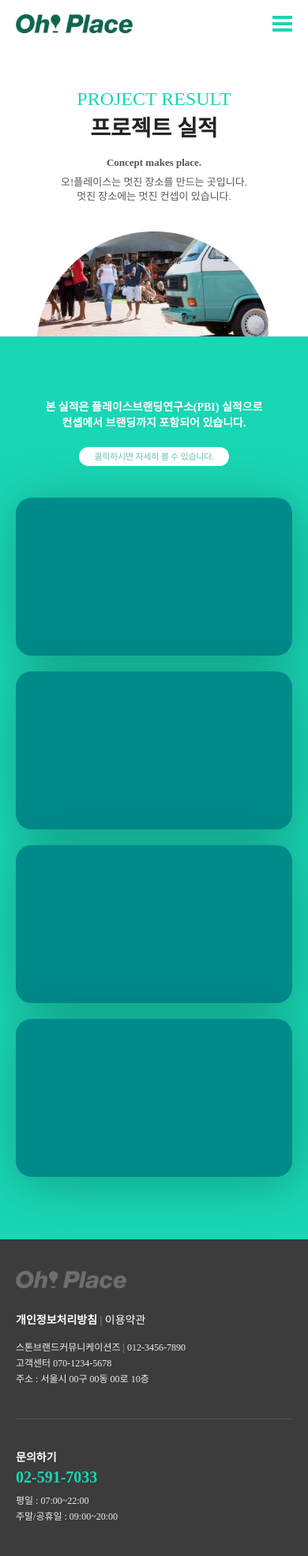
After one commit to ojh0906/Oplace, a PHP site: page /page/result.php in a window 390 px wide. The commit adds this page. Shown: the whole page at 79% size. Run offline with PHP 8.4, Linux system fonts and the light colour scheme; data that the repository does not hold is empty; some libraries are stand-ins or nearby versions; some web fonts are replaced.

Commit message:
update 프로젝트 실적 페이지

```diff
--- a/css/common.css
+++ b/css/common.css
@@ -27,9 +27,47 @@ footer,
   display: none;
 }
 
+.main-title {
+  font-family: "Cocogoose";
+  font-weight: 400;
+  font-size: 48px;
+  line-height: 80px;
+  color: #19d6b4;
+}
+
+.sub-title {
+  font-family: "Pretendard";
+  font-style: normal;
+  font-weight: 800;
+  font-size: 64px;
+  line-height: 80px;
+  color: #222;
+}
+
+@media (max-width: 1280px) {
+  .main-title {
+    font-size: 43px;
+    line-height: 53px;
+  }
+  .sub-title {
+    margin-top: 10px;
+    font-size: 60px;
+    line-height: 68px;
+  }
+}
+
 @media (max-width: 1024px) {
   .mo-br1024 {
     display: block;
+  }
+
+  .main-title {
+    font-size: 40px;
+    line-height: 45px;
+  }
+  .sub-title {
+    font-size: 50px;
+    line-height: 65px;
   }
 }
 
@@ -44,10 +82,29 @@ footer,
   .mo-br768 {
     display: block;
   }
+
+  .main-title {
+    font-size: 30px;
+    line-height: 40px;
+  }
+  .sub-title {
+    margin-top: 5px;
+    font-size: 34px;
+    line-height: 50px;
+  }
 }
 
 @media (max-width: 480px) {
   .mo-br480 {
     display: block;
   }
+
+  .main-title {
+    font-size: 24px;
+    line-height: 30px;
+  }
+  .sub-title {
+    font-size: 28px;
+    line-height: 35px;
+  }
 }
--- /dev/null
+++ b/css/result.css
@@ -0,0 +1,222 @@
+p {
+  margin-top: 0;
+  margin-bottom: 0;
+}
+
+#result-page .banner {
+  display: flex;
+  flex-wrap: wrap;
+  justify-content: center;
+}
+#result-page .banner .text-box {
+  display: flex;
+  justify-content: space-between;
+  align-items: flex-start;
+  padding: 80px 0 30px 0;
+  width: 100%;
+}
+#result-page .banner .round {
+  max-width: 800px;
+  margin: 0 auto;
+  width: 70%;
+}
+
+#result-page .banner .text-wrap {
+  font-family: "Pretendard";
+  font-weight: 800;
+  font-size: 24px;
+  line-height: 24px;
+  color: #555555;
+  margin-top: 12px;
+}
+#result-page .banner .text-wrap .sub {
+  font-weight: 500;
+  line-height: 34px;
+  margin-top: 1rem;
+}
+
+#result-page .result-box {
+  background-color: #19d6b4;
+  padding: 100px 0;
+}
+#result-page .result-box .text {
+  font-family: "Pretendard";
+  font-weight: 800;
+  font-size: 24px;
+  line-height: 34px;
+  text-align: center;
+  color: #ffffff;
+}
+
+#result-page .result-box .sub-text {
+  font-family: "Pretendard";
+  font-style: normal;
+  font-weight: 500;
+  font-size: 16px;
+  line-height: 19px;
+  letter-spacing: -0.02em;
+  text-align: center;
+  margin: 30px auto 0 auto;
+  color: #69c6b5;
+  display: flex;
+  justify-content: center;
+  align-items: flex-start;
+  padding: 8px 16px;
+  gap: 10px;
+
+  width: 240px;
+  height: 35px;
+
+  background: #ffffff;
+  border-radius: 40px;
+
+  /* Inside auto layout */
+}
+
+#result-page .result-box .result-wrap {
+  display: flex;
+  flex-wrap: wrap;
+  justify-content: space-between;
+  gap: 80px;
+  margin-top: 48px;
+}
+#result-page .result-box .result {
+  filter: drop-shadow(4px 8px 32px rgba(0, 0, 0, 0.25));
+  border-radius: 20px;
+  width: calc(50% - 40px);
+  height: 340px;
+  background-color: darkcyan;
+}
+#result-page .result-box .result img {
+  object-fit: cover;
+}
+
+@media (max-width: 1280px) {
+  #result-page .banner {
+    padding: 0 20px;
+  }
+  #result-page .result-box .result-wrap {
+    gap: 50px;
+    padding: 0 20px;
+  }
+  #result-page .result-box .result {
+    height: 310px;
+    width: calc(50% - 25px);
+  }
+}
+
+@media (max-width: 1024px) {
+  #result-page .result-box .result-wrap {
+    gap: 30px;
+    padding: 0 20px;
+  }
+  #result-page .result-box .result {
+    height: 250px;
+    width: calc(50% - 15px);
+  }
+  #result-page .banner .text-box {
+    flex-wrap: wrap;
+    justify-content: center;
+    align-items: center;
+    width: 100%;
+    gap: 20px;
+    padding: 80px 0 50px 0;
+  }
+
+  #result-page .banner .text-box .title-wrap,
+  #result-page .banner .text-box .text-wrap {
+    width: 100%;
+    text-align: center;
+  }
+
+  #result-page .banner .text-wrap {
+    margin-top: 0;
+    font-size: 20px;
+    line-height: 20px;
+  }
+  #result-page .banner .text-wrap .sub {
+    line-height: 27px;
+  }
+}
+
+@media (max-width: 768px) {
+  #result-page .result-box .result-wrap {
+    gap: 20px;
+    padding: 0 20px;
+  }
+  #result-page .result-box .result {
+    height: 200px;
+    width: calc(50% - 10px);
+  }
+
+  #result-page .banner .text-wrap {
+    margin-top: 0;
+    font-size: 15px;
+    line-height: 15px;
+  }
+  #result-page .banner .text-wrap .sub {
+    line-height: 21px;
+  }
+
+  #result-page .result-box {
+    padding: 80px 0;
+  }
+
+  #result-page .result-box .text {
+    font-size: 18px;
+    line-height: 26px;
+  }
+
+  #result-page .result-box .sub-text {
+    font-size: 13px;
+    line-height: 18px;
+    margin: 20px auto 0 auto;
+    padding: 5px 13px;
+    width: 215px;
+    height: auto;
+  }
+}
+
+@media (max-width: 480px) {
+  #result-page .banner .round {
+    width: 85%;
+  }
+
+  #result-page .result-box .result-wrap {
+    gap: 20px;
+    padding: 0 20px;
+  }
+  #result-page .result-box .result {
+    width: 100%;
+  }
+
+  #result-page .result-box .text {
+    font-size: 14px;
+    line-height: 20px;
+  }
+
+  #result-page .banner .text-box {
+    padding: 50px 0 35px 0;
+  }
+
+  #result-page .banner .text-wrap {
+    font-size: 13px;
+    line-height: 12px;
+  }
+  #result-page .banner .text-wrap .sub {
+    line-height: 18px;
+    margin-top: 10px;
+  }
+
+  #result-page .result-box .sub-text {
+    font-size: 11px;
+    line-height: 14px;
+    padding: 5px 13px;
+    width: 190px;
+    height: auto;
+  }
+
+  #result-page .result-box .result-wrap {
+    margin-top: 40px;
+  }
+}
--- a/head.php
+++ b/head.php
@@ -89,7 +89,8 @@ $site = $site_info_stt->fetch();
     <!-- 상단 레이아웃 -->
     <header id="header">
         <nav>
-            <img class="logo" src="<?php echo $site_url ?>/img/header/logo.png" />
+            <img class="logo" OnClick="location.href ='<?php echo $site_url ?>'"
+                src="<?php echo $site_url ?>/img/header/logo.png" />
             <div class="mo-menu-icon" onclick="onMenu()">
                 <span></span>
                 <span></span>
@@ -98,7 +99,7 @@ $site = $site_info_stt->fetch();
             <div class="menu">
                 <span class="link" OnClick="location.href ='<?php echo $site_url ?>'">홈</span>
                 <span class="link" OnClick="location.href ='<?php echo $site_url ?>/page/concept.php'">컨셉개발서비스</span>
-                <span class="link" OnClick="location.href =''">프로젝트실적</span>
+                <span class="link" OnClick="location.href ='<?php echo $site_url ?>/page/result.php'">프로젝트실적</span>
                 <span class="link" OnClick="location.href ='<?php echo $site_url ?>/page/community.php'">커뮤니티</span>
                 <span class="link" OnClick="location.href =''">문의하기</span>
                 <span class="link" OnClick="location.href =''">주문내역</span>
--- /dev/null
+++ b/page/result.php
@@ -0,0 +1,55 @@
+<?php
+include_once('../head.php');
+?>
+
+<link rel="stylesheet" type="text/css" href="../css/result.css" rel="stylesheet" />
+
+<!-- 프로젝트 실적 페이지 -->
+<section id="result-page">
+    <article class="banner max">
+        <aside class="text-box">
+            <div class="title-wrap">
+                <p class="main-title">PROJECT RESULT</p>
+                <p class="sub-title">프로젝트 실적</p>
+            </div>
+            <div class="text-wrap">
+                <p class="title">
+                    Concept makes place.
+                </p>
+                <p class="sub">
+                    오!플레이스는 멋진 장소를 만드는 곳입니다.<br />
+                    멋진 장소에는 멋진 컨셉이 있습니다.
+                </p>
+            </div>
+        </aside>
+
+        <img class="round" src="<?php echo $site_url ?>/img/result/banner.png" />
+    </article>
+
+
+    <article class="result-box">
+        <div class="max">
+            <p class="text">본 실적은 플레이스브랜딩연구소(PBI) 실적으로<br class="mo-br1024" /> 컨셉에서 브랜딩까지 포함되어 있습니다.</p>
+            <div class="sub-text">
+                클릭하시면 자세히 볼 수 있습니다.
+            </div>
+
+            <aside class="result-wrap">
+                <div class="result">
+                    <img />
+                </div>
+                <div class="result">
+                </div>
+                <div class="result">
+                </div>
+                <div class="result">
+                </div>
+            </aside>
+
+        </div>
+    </article>
+</section>
+
+<?php
+include_once('../tale.php');
+?>
```
Also changed, not shown: img/result/banner.png (added).
